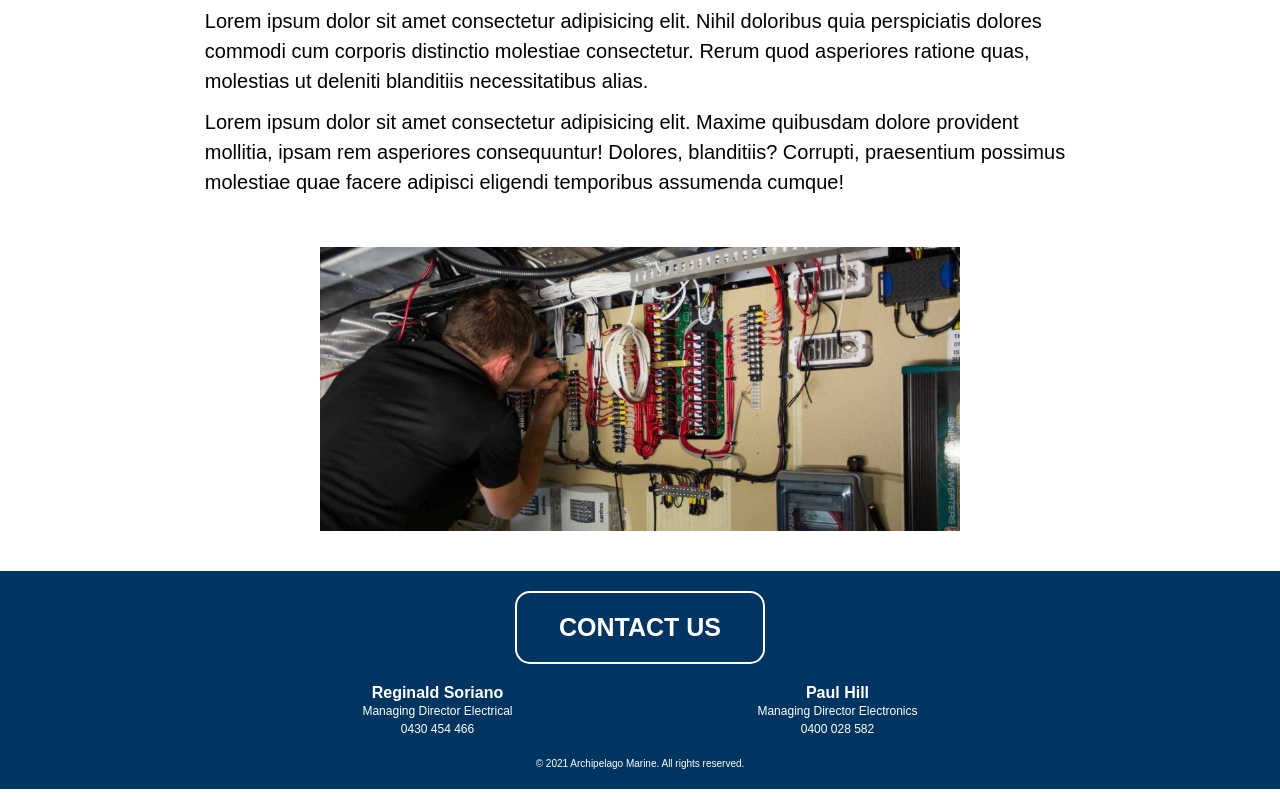
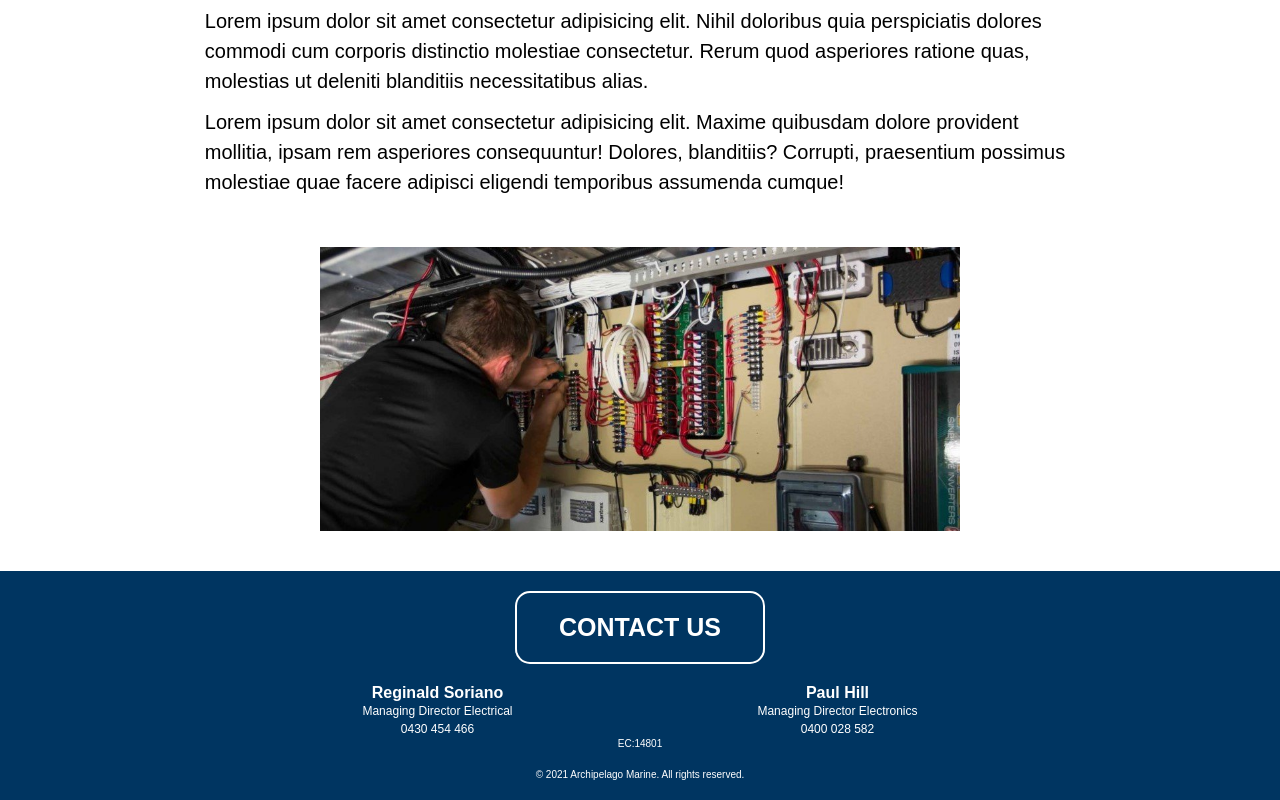
Before and after one commit to hjpunzalan/marinearchipelago, a Gatsby site: page /about in a window 1280 px wide. Shown: the part 364-1164 px from the top of the page. Built offline with nearby package versions, Linux system fonts and the light colour scheme; Gatsby itself is replaced by a stand-in of ours.

Commit message:
Added electrical license

```diff
--- a/src/components/footer/footer.js
+++ b/src/components/footer/footer.js
@@ -25,6 +25,9 @@ function Footer() {
           </div>
 
         </div>
+        <span>
+          EC:14801
+        </span>
         <span className={classes.copyright}>
           © {new Date().getFullYear()} Archipelago Marine. All rights reserved.
         </span>
```
